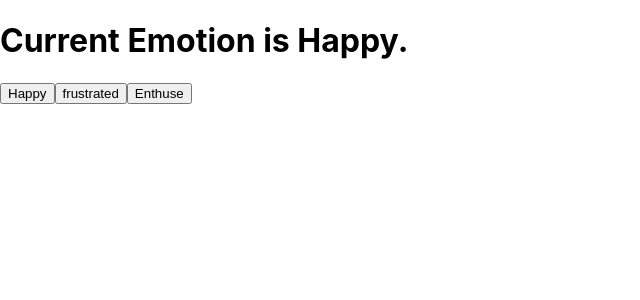
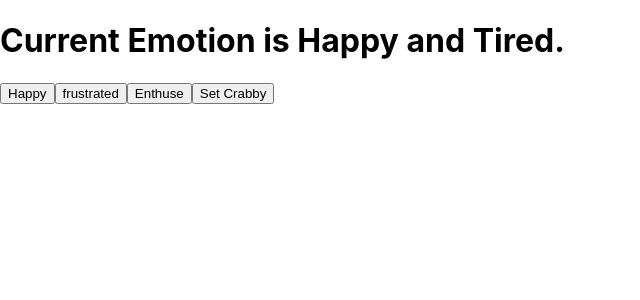
Before and after one commit to shubham4315/React.js_Essential__Training, a React (Create React App) app: page / in a window 1280 px wide. Shown: the top 300 px of the page, without its empty margins (0-640 px from the left). Built offline with nearby package versions, Linux system fonts and the light colour scheme.

Commit message:
UseEffect Hook

```diff
--- a/src/App.js
+++ b/src/App.js
@@ -1,15 +1,28 @@
 import './App.css';
 import restaurant from './restaurant.jpeg'
-import React,{useState} from "react";
+import React,{useState,useEffect} from "react";
 function App() {
   //const what = useState("Happy");
   const [emotion,setEmotion] = useState("Happy");
+  const [secondary,setSecondary] = useState("Tired");
+  useEffect(
+    ()=>{
+      console.log(`It's ${emotion} around here!`);
+    },[emotion]
+  )
+
+  useEffect(
+    ()=>{
+      console.log(`It's ${secondary} around here!`);
+    },[secondary]
+  )
   return(
     <>
-    <h1>Current Emotion is {emotion}.</h1>
+    <h1>Current Emotion is {emotion} and {secondary}.</h1>
     <button onClick={() => setEmotion("Happy")}>Happy</button>
     <button onClick={() => setEmotion("Frustrated")}>frustrated</button>
     <button onClick={() => setEmotion("Enthusiastic")}>Enthuse</button>
+    <button onClick={() => setSecondary("Crabby")}>Set Crabby</button>
     </>
   );
 }
```
